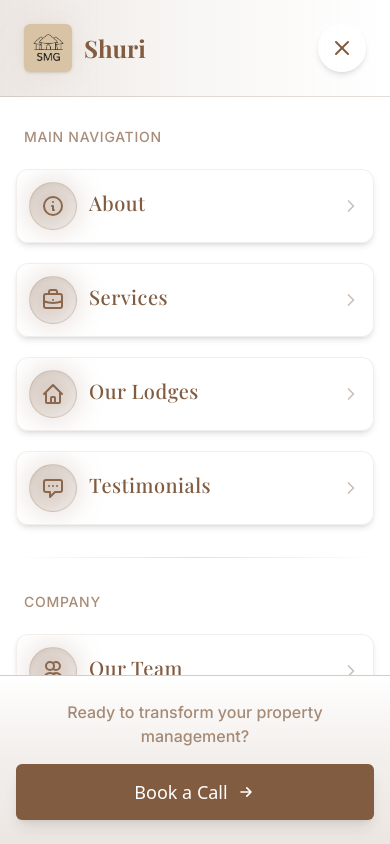
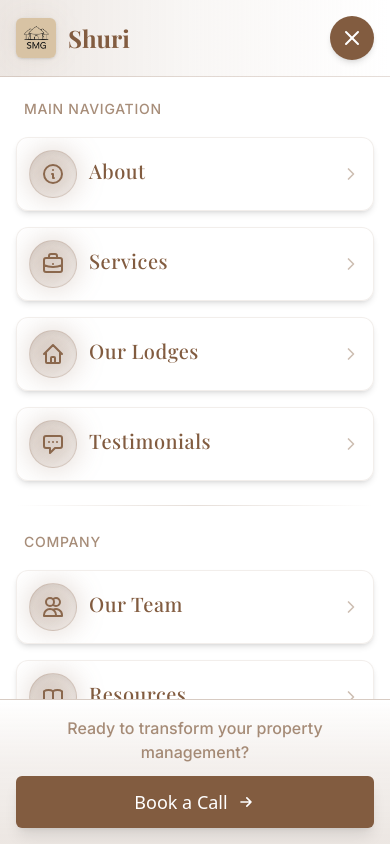
Before and after one commit to bvilane/shuri-management, a Next.js app: page / in a window 390 px wide. Both pictures are taken after a click on the button 352 px from the left and 36 px from the top of the page. Shown: the top 844 px of the page. Built offline with nearby package versions, Linux system fonts and the light colour scheme; a web font is replaced by a local one.

Commit message:
fix: mobile menu enhancements

```diff
--- a/src/components/layout/Header.tsx
+++ b/src/components/layout/Header.tsx
@@ -94,10 +94,10 @@ export default function Header() {
       >
         <div className="h-full flex flex-col">
           {/* Mobile menu header with logo */}
-          <div className="border-b border-primary/20 py-6 px-6 bg-gradient-to-r from-primary/15 via-primary/5 to-white backdrop-blur-md">
+          <div className="border-b border-primary/20 py-4 px-4 bg-gradient-to-r from-primary/15 via-primary/5 to-white backdrop-blur-md">
             <div className="flex items-center justify-between">
               <div className="flex items-center">
-                <div className="relative h-12 w-12 mr-3">
+                <div className="relative h-10 w-10 mr-3">
                   <div className="absolute inset-0 bg-primary/10 rounded-md blur-md transform -rotate-3"></div>
                   <Image
                     src="/images/logo.jpeg"
@@ -111,10 +111,10 @@ export default function Header() {
               </div>
               <button
                 onClick={() => setMobileMenuOpen(false)}
-                className="p-3 rounded-full bg-white/80 hover:bg-primary/10 active:bg-primary/20 transition-all duration-300 shadow-md hover:shadow-lg"
+                className="p-2.5 rounded-full bg-primary shadow-md hover:shadow-lg transition-all duration-300"
                 aria-label="Close menu"
               >
-                <svg xmlns="http://www.w3.org/2000/svg" width="24" height="24" viewBox="0 0 24 24" fill="none" stroke="currentColor" strokeWidth="2" strokeLinecap="round" strokeLinejoin="round" className="text-primary">
+                <svg xmlns="http://www.w3.org/2000/svg" width="24" height="24" viewBox="0 0 24 24" fill="none" stroke="currentColor" strokeWidth="2" strokeLinecap="round" strokeLinejoin="round" className="text-white">
                   <line x1="18" y1="6" x2="6" y2="18"></line>
                   <line x1="6" y1="6" x2="18" y2="18"></line>
                 </svg>
@@ -123,8 +123,8 @@ export default function Header() {
           </div>
 
           {/* Mobile menu links */}
-          <nav className="flex-1 overflow-y-auto py-6 px-4 bg-white">
-            <div className="flex flex-col gap-4">
+          <nav className="flex-1 overflow-y-auto py-4 px-4 bg-white">
+            <div className="flex flex-col gap-3">
               <div className="py-1.5 px-2 font-medium text-sm uppercase tracking-wider text-primary/70 font-sans">Main Navigation</div>
               <MobileNavLink href="#about" onClick={() => setMobileMenuOpen(false)} icon="info">
                 About
@@ -139,7 +139,7 @@ export default function Header() {
                 Testimonials
               </MobileNavLink>
 
-              <div className="h-px bg-gradient-to-r from-transparent via-primary/20 to-transparent my-3"></div>
+              <div className="h-px bg-gradient-to-r from-transparent via-primary/20 to-transparent my-2"></div>
               <div className="py-1.5 px-2 font-medium text-sm uppercase tracking-wider text-primary/70 font-sans">Company</div>
 
               <MobileNavLink href="#team" onClick={() => setMobileMenuOpen(false)} icon="users">
@@ -155,10 +155,10 @@ export default function Header() {
           </nav>
 
           {/* Mobile menu footer */}
-          <div className="border-t border-primary/20 py-6 px-4 bg-gradient-to-t from-primary/15 via-primary/10 to-white backdrop-blur-md">
+          <div className="border-t border-primary/20 p-4 bg-gradient-to-t from-primary/15 via-primary/10 to-white">
             <div className="mx-auto max-w-md">
-              <p className="text-center text-primary/70 mb-4 font-medium font-sans">Ready to transform your property management?</p>
-              <GetStartedButton className="w-full py-3.5 text-center text-lg shadow-lg hover:shadow-xl transition-all duration-300 active:scale-[0.98] mb-safe">
+              <p className="text-center text-primary/70 mb-3 font-medium font-sans">Ready to transform your property management?</p>
+              <GetStartedButton className="w-full py-3 text-center text-lg shadow-lg hover:shadow-xl transition-all duration-300 active:scale-[0.98]">
                 Book a Call
               </GetStartedButton>
             </div>
```
